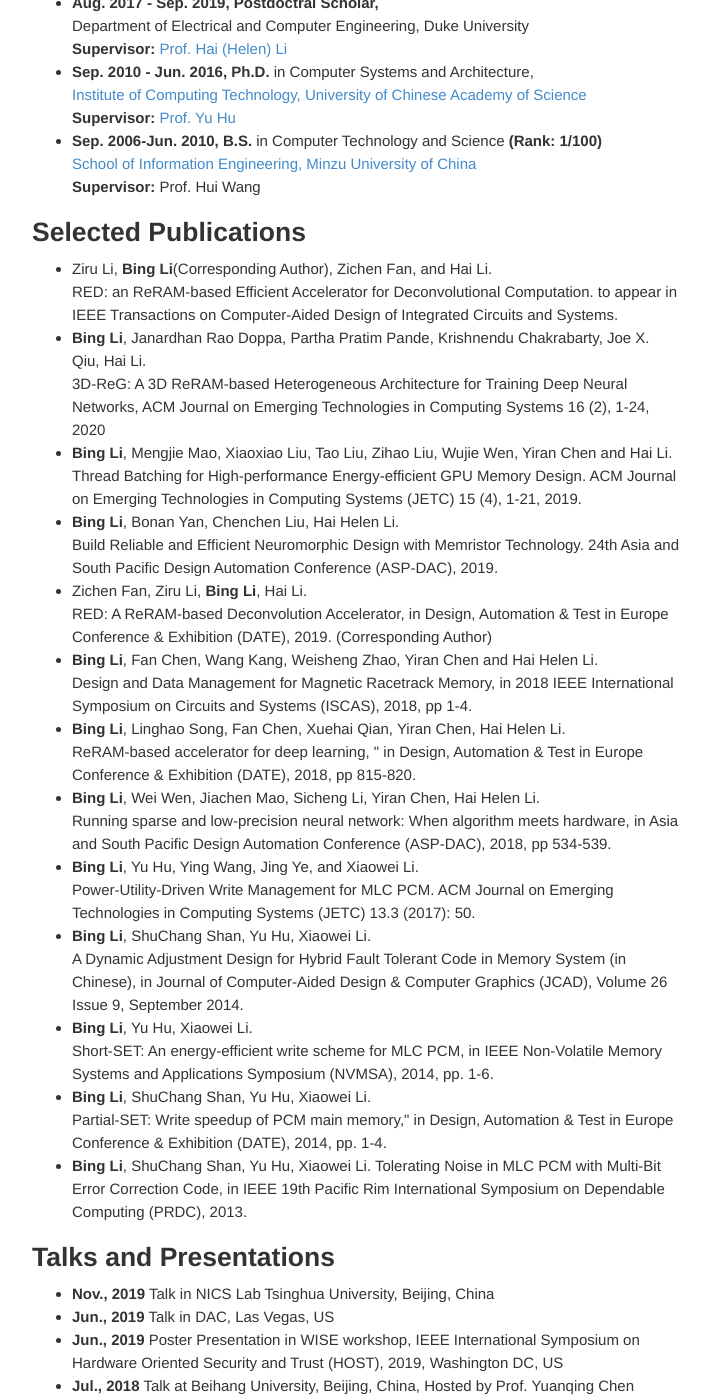
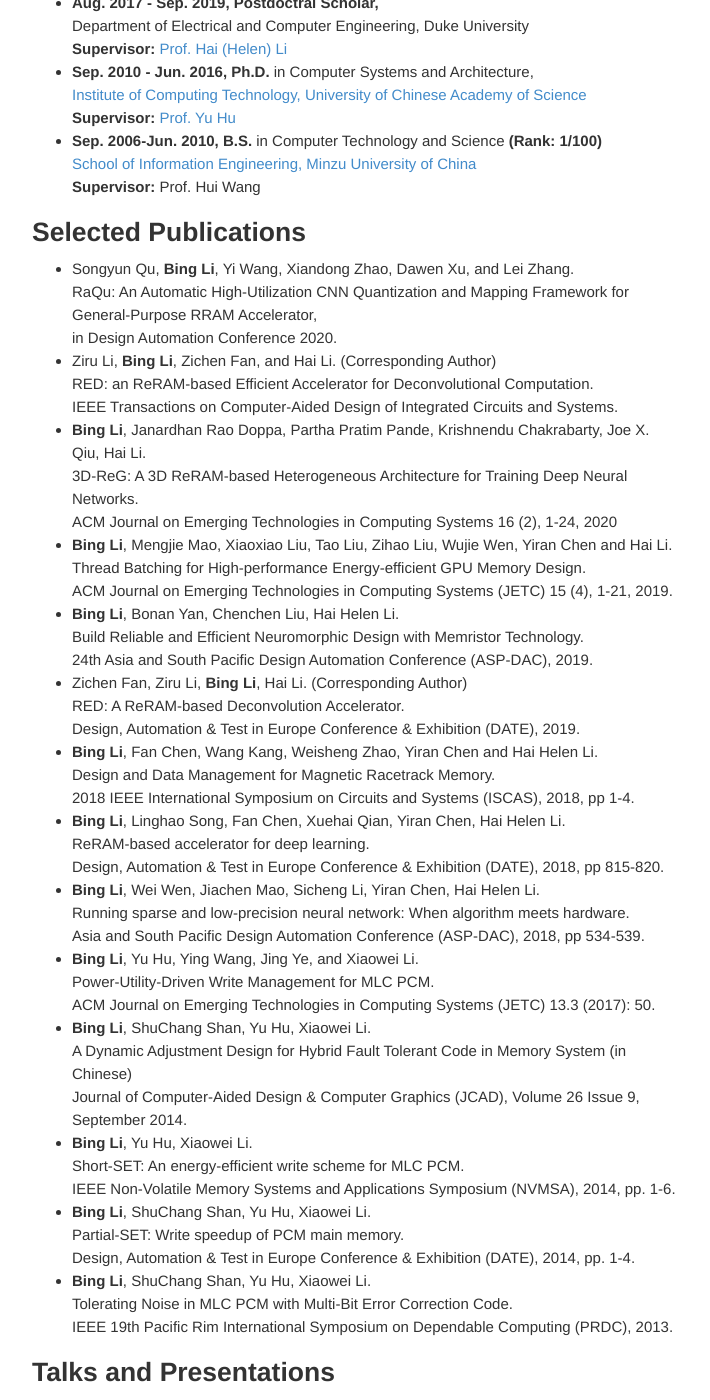
Before and after one commit to libingict/libingict.github.io, a Jekyll site: the page built from cv/index.html, in a window 1280 px wide and 1400 px high, scrolled down 331 px. Shown: the whole window, without its empty margins (284-994 px from the left). Built offline with Jekyll 4.4.1, drawn with Linux system fonts in a browser that asks for light colours; nearby versions of some CDN libraries; library files that are not in the unit come from our copies; a script that is not in the unit is left out.

Commit message:
Update index.html

```diff
--- a/cv/index.html
+++ b/cv/index.html
@@ -33,46 +33,73 @@
 				 </ul>
 			<h2>Selected Publications</h2>
 			<ul>
-				<li>   Ziru Li, <b>Bing Li</b>(Corresponding Author), Zichen Fan, and Hai Li.  </br> RED: an ReRAM-based Efficient Accelerator for Deconvolutional Computation. to appear in IEEE Transactions on Computer-Aided Design of Integrated Circuits and Systems.
+				<li>   Songyun Qu, <b>Bing Li</b>, Yi Wang, Xiandong Zhao, Dawen Xu, and Lei Zhang.  </br>
+					RaQu: An Automatic High-Utilization CNN Quantization and Mapping Framework for General-Purpose RRAM Accelerator, </br>
+					in Design Automation Conference 2020.
 
+</li>
+				<li>   Ziru Li, <b>Bing Li</b>, Zichen Fan, and Hai Li.  (Corresponding Author)</br>
+					RED: an ReRAM-based Efficient Accelerator for Deconvolutional Computation. </br>
+					IEEE Transactions on Computer-Aided Design of Integrated Circuits and Systems.
 </li>
 <li>
 					<b>Bing Li</b>, Janardhan Rao Doppa, Partha Pratim Pande, Krishnendu Chakrabarty, Joe X. Qiu, Hai Li. <br/>
-					3D-ReG: A 3D ReRAM-based Heterogeneous Architecture for Training Deep Neural Networks, ACM Journal on Emerging Technologies in Computing Systems 16 (2), 1-24, 2020
+					3D-ReG: A 3D ReRAM-based Heterogeneous Architecture for Training Deep Neural Networks. </br>
+					ACM Journal on Emerging Technologies in Computing Systems 16 (2), 1-24, 2020
 				<li>
-					<b>Bing Li</b>, Mengjie Mao, Xiaoxiao Liu, Tao Liu, Zihao Liu, Wujie Wen, Yiran Chen and Hai Li. <br/>Thread Batching for High-performance Energy-efficient GPU Memory Design.
-					 ACM Journal on Emerging Technologies in Computing Systems (JETC) 15 (4), 1-21, 2019.
+					<b>Bing Li</b>, Mengjie Mao, Xiaoxiao Liu, Tao Liu, Zihao Liu, Wujie Wen, Yiran Chen and Hai Li. <br/>
+					Thread Batching for High-performance Energy-efficient GPU Memory Design.</br>
+					ACM Journal on Emerging Technologies in Computing Systems (JETC) 15 (4), 1-21, 2019.
 				</li>
 				<li>
-					<b>Bing Li</b>, Bonan Yan, Chenchen Liu, Hai Helen Li. </br> Build Reliable and Efficient Neuromorphic Design with Memristor Technology.
+					<b>Bing Li</b>, Bonan Yan, Chenchen Liu, Hai Helen Li. </br>
+					Build Reliable and Efficient Neuromorphic Design with Memristor Technology. </br>
 					24th Asia and South Pacific Design Automation Conference (ASP-DAC), 2019.
 				</li>
 				<li>
-					Zichen Fan, Ziru Li, <b>Bing Li</b>, Hai Li. </br>RED: A ReRAM-based Deconvolution Accelerator, in Design, Automation & Test in Europe Conference & Exhibition (DATE), 2019. (Corresponding Author)
+					Zichen Fan, Ziru Li, <b>Bing Li</b>, Hai Li. (Corresponding Author)</br>
+					RED: A ReRAM-based Deconvolution Accelerator.</br>
+					Design, Automation & Test in Europe Conference & Exhibition (DATE), 2019.
 				</li>
 				<li>
-					<b>Bing Li</b>, Fan Chen, Wang Kang, Weisheng Zhao, Yiran Chen and Hai Helen Li. <br/>Design and Data Management for Magnetic Racetrack Memory, in 2018 IEEE International Symposium on Circuits and Systems (ISCAS), 2018, pp 1-4.
+					<b>Bing Li</b>, Fan Chen, Wang Kang, Weisheng Zhao, Yiran Chen and Hai Helen Li. <br/>
+					Design and Data Management for Magnetic Racetrack Memory. </br>
+					2018 IEEE International Symposium on Circuits and Systems (ISCAS), 2018, pp 1-4.
 				</li>
 				<li>
-					<b>Bing Li</b>, Linghao Song, Fan Chen, Xuehai Qian, Yiran Chen, Hai Helen Li. <br/>ReRAM-based accelerator for deep learning, " in Design, Automation & Test in Europe Conference & Exhibition (DATE), 2018, pp 815-820.
+					<b>Bing Li</b>, Linghao Song, Fan Chen, Xuehai Qian, Yiran Chen, Hai Helen Li. <br/>
+					ReRAM-based accelerator for deep learning. </br>
+					Design, Automation & Test in Europe Conference & Exhibition (DATE), 2018, pp 815-820.
 				</li>
 				<li>
-					<b>Bing Li</b>, Wei Wen, Jiachen Mao, Sicheng Li, Yiran Chen, Hai Helen Li. <br/>Running sparse and low-precision neural network: When algorithm meets hardware, in Asia and South Pacific Design Automation Conference (ASP-DAC), 2018, pp 534-539.
+					<b>Bing Li</b>, Wei Wen, Jiachen Mao, Sicheng Li, Yiran Chen, Hai Helen Li. <br/>
+					Running sparse and low-precision neural network: When algorithm meets hardware. </br>
+					Asia and South Pacific Design Automation Conference (ASP-DAC), 2018, pp 534-539.
 				</li>
 				<li>
-					<b>Bing Li</b>, Yu Hu, Ying Wang, Jing Ye, and Xiaowei Li. <br/>Power-Utility-Driven Write Management for MLC PCM. ACM Journal on Emerging Technologies in Computing Systems (JETC) 13.3 (2017): 50.
+					<b>Bing Li</b>, Yu Hu, Ying Wang, Jing Ye, and Xiaowei Li. <br/>
+					Power-Utility-Driven Write Management for MLC PCM. </br>
+					ACM Journal on Emerging Technologies in Computing Systems (JETC) 13.3 (2017): 50.
 				</li>
 				<li>
-					<b>Bing Li</b>, ShuChang Shan, Yu Hu, Xiaowei Li. <br/> A Dynamic Adjustment Design for Hybrid Fault Tolerant Code in Memory System (in Chinese), in Journal of Computer-Aided Design & Computer Graphics (JCAD), Volume 26 Issue 9, September 2014.
+					<b>Bing Li</b>, ShuChang Shan, Yu Hu, Xiaowei Li. <br/>
+					A Dynamic Adjustment Design for Hybrid Fault Tolerant Code in Memory System (in Chinese)</br>
+					Journal of Computer-Aided Design & Computer Graphics (JCAD), Volume 26 Issue 9, September 2014.
 				</li>
 				<li>
-					<b>Bing Li</b>, Yu Hu, Xiaowei Li. <br/>Short-SET: An energy-efficient write scheme for MLC PCM, in IEEE Non-Volatile Memory Systems and Applications Symposium (NVMSA), 2014, pp. 1-6.
+					<b>Bing Li</b>, Yu Hu, Xiaowei Li. <br/>
+					Short-SET: An energy-efficient write scheme for MLC PCM. </br>
+					IEEE Non-Volatile Memory Systems and Applications Symposium (NVMSA), 2014, pp. 1-6.
 				</li>
 				<li>
-					<b>Bing Li</b>, ShuChang Shan, Yu Hu, Xiaowei Li. <br/> Partial-SET: Write speedup of PCM main memory," in Design, Automation & Test in Europe Conference & Exhibition (DATE), 2014, pp. 1-4.
+					<b>Bing Li</b>, ShuChang Shan, Yu Hu, Xiaowei Li. <br/>
+					Partial-SET: Write speedup of PCM main memory.</br>
+					Design, Automation & Test in Europe Conference & Exhibition (DATE), 2014, pp. 1-4.
 				</li>
 				<li>
-					<b>Bing Li</b>, ShuChang Shan, Yu Hu, Xiaowei Li. Tolerating Noise in MLC PCM with Multi-Bit Error Correction Code, in IEEE 19th Pacific Rim International Symposium on Dependable Computing (PRDC), 2013.
+					<b>Bing Li</b>, ShuChang Shan, Yu Hu, Xiaowei Li. </br>
+					Tolerating Noise in MLC PCM with Multi-Bit Error Correction Code.</br>
+					IEEE 19th Pacific Rim International Symposium on Dependable Computing (PRDC), 2013.
 				</li>
 			</ul>
 			<h2>Talks and Presentations</h2>
```
